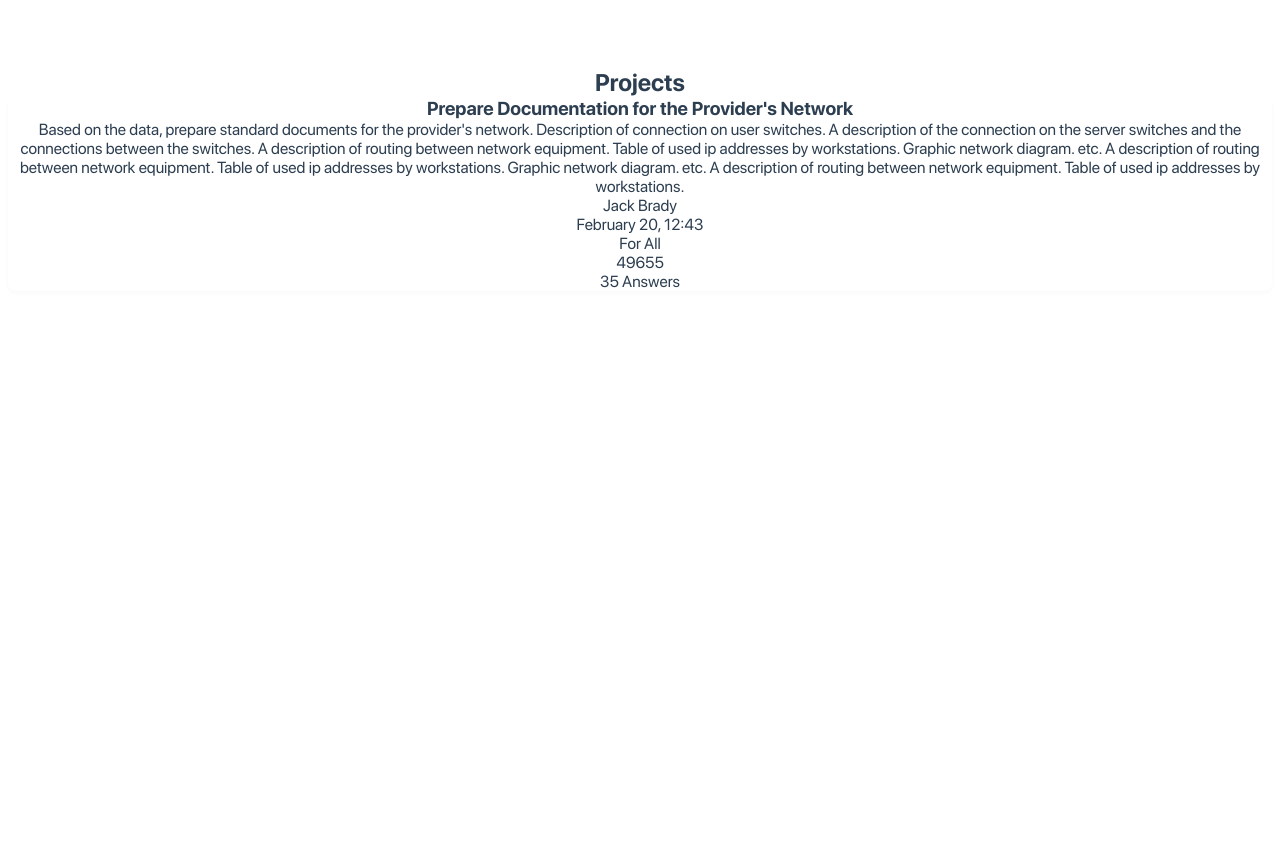
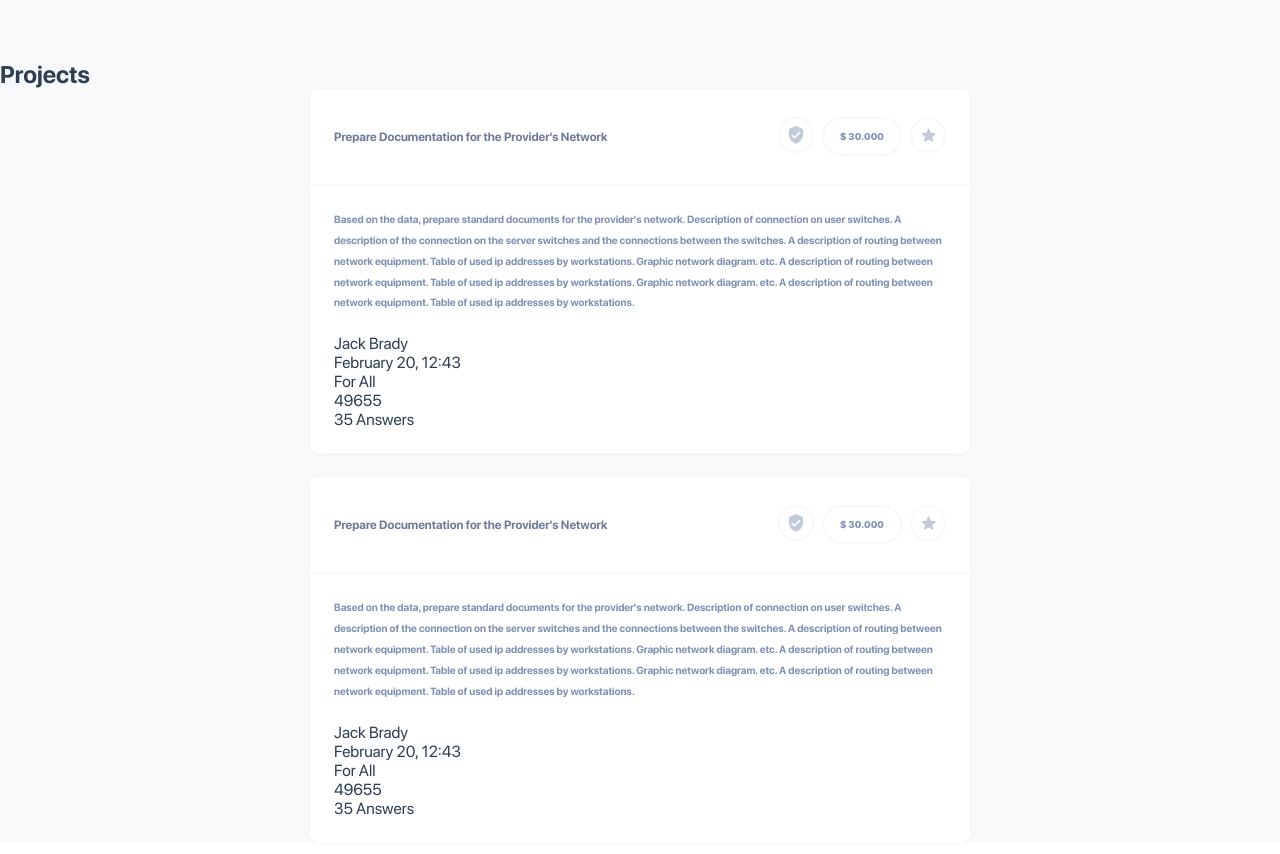
Before and after one commit to Yuzeyzer/freelance-as-a-service-project, a Vue app: page /#/projects in a window 1280 px wide. Shown: the top 854 px of the page. Before the commit the page ends 800 px from the top, so only its background shows below. Built offline with nearby package versions, Linux system fonts and the light colour scheme; a web font is replaced by a local one.

Commit message:
completed Project Head and Project Content

```diff
--- a/src/App.vue
+++ b/src/App.vue
@@ -1,17 +1,15 @@
 <template>
-  <div id="nav">
-
-  </div>
-  <router-view/>
+	<div id="nav"></div>
+	<router-view />
 </template>
 
 <style lang="scss">
 #app {
-  font-family: 'SF Pro Display',Avenir, Helvetica, Arial, sans-serif;
+	font-family: "SF Pro Display", Avenir, Helvetica, Arial, sans-serif;
 	-webkit-font-smoothing: antialiased;
 	-moz-osx-font-smoothing: grayscale;
-  text-align: center;
 	color: #2c3e50;
+	background-color: #F7F8FA;
 }
 
 #nav {
--- a/src/assets/scss/_mixins.scss
+++ b/src/assets/scss/_mixins.scss
@@ -1,4 +1,4 @@
-@mixin font($size, $weight: 700, $ln-height: 1.5) {
+@mixin font($size, $weight: 700, $ln-height: 2) {
   font-style: normal;
   font-weight: $weight;
   font-size: $size;
@@ -7,8 +7,8 @@
 
 @mixin flex($justify: center, $align: center) {
   display: flex;
-  align-items: $justify;
-  justify-content: $align;
+  align-items: $align;
+  justify-content: $justify;
 }
 @mixin position($type, $top: auto, $right: auto, $bottom: auto, $left: auto) {
   position: absolute;
--- a/src/assets/scss/index.scss
+++ b/src/assets/scss/index.scss
@@ -11,6 +11,10 @@
 .col-9 {
   width: 75%;
 }
-ul,h1,h2,h3,h4,h5,h6,p {
+body,ul,h1,h2,h3,h4,h5,h6,p {
   margin: 0;
 }
+ul {
+  padding: 0;
+  list-style-type: none;
+}
--- a/src/components/Project/Item.vue
+++ b/src/components/Project/Item.vue
@@ -4,10 +4,27 @@
 			<h3 class="project__title">
 				Prepare Documentation for the Provider's Network
 			</h3>
-			<div>
-				<div class="project__favorite"></div>
-				<div class="project__budget"></div>
-				<div class="project__secure"></div>
+			<div class="project__widgets">
+				<div class="project__secure">
+					<img :src="shieldIcon" alt="Project is Secure" />
+				</div>
+				<div class="project__budget">$ 30.000</div>
+				<div class="project__favorite">
+					<svg
+						width="15"
+						height="14"
+						viewBox="0 0 15 14"
+						fill="none"
+						xmlns="http://www.w3.org/2000/svg"
+					>
+						<path
+							fill-rule="evenodd"
+							clip-rule="evenodd"
+							d="M7.64537 11.558L10.9654 13.566C11.5734 13.934 12.3174 13.39 12.1574 12.702L11.2774 8.92601L14.2134 6.38201C14.7494 5.91801 14.4614 5.03801 13.7574 4.98201L9.89337 4.65401L8.38137 1.08601C8.10937 0.438006 7.18137 0.438006 6.90937 1.08601L5.39737 4.64601L1.53337 4.97401C0.829371 5.03001 0.541371 5.91001 1.07737 6.37401L4.01337 8.91801L3.13337 12.694C2.97337 13.382 3.71737 13.926 4.32537 13.558L7.64537 11.558Z"
+							fill="#C3CAD9"
+						/>
+					</svg>
+				</div>
 			</div>
 		</div>
 		<div class="project__content">
@@ -37,7 +54,12 @@
 </template>
 
 <script>
-export default {};
+import shieldIcon from "./icons/shield.svg";
+export default {
+	setup() {
+		return { shieldIcon };
+	},
+};
 </script>
 
 <style lang="scss">
@@ -46,5 +68,47 @@ export default {};
 	background: $bg-white;
 	box-shadow: 0 2px vw(5) rgba(54, 61, 77, 0.03);
 	border-radius: vw(10);
+	padding: vw(30) 0;
+	max-width: vw(825);
+	margin: 0 auto vw(30);
+	&__title {
+		@include font(vw(15));
+		color: $color-blue-60;
+	}
+	&__head {
+		padding: vw(5) vw(30) vw(35);
+		@include flex(space-between);
+		border-bottom: 2px solid $bg-blue-90;
+	}
+	&__content,
+	&__footer {
+		padding: 0 vw(30);
+	}
+	&__content {
+		@include font(vw(13));
+		padding: vw(30) vw(30) vw(25);
+		color: $color-blue-70;
+	}
+	&__widgets {
+		display: flex;
+	}
+	&__favorite,
+	&__secure {
+		@include flex;
+		width: vw(40);
+		height: vw(40);
+		border: 2px solid $bg-blue-90;
+		border-radius: 50%;
+	}
+	&__budget {
+		border: 2px solid $bg-blue-90;
+		border-radius: vw(30);
+		padding: vw(10) vw(20);
+		box-sizing: border-box;
+		margin: 0 vw(10);
+
+		@include font(vw(12), 800);
+		color: $color-blue-70;
+	}
 }
 </style>
--- a/src/components/Project/List.vue
+++ b/src/components/Project/List.vue
@@ -1,4 +1,5 @@
 <template>
+	<Project />
 	<Project />
 </template>
 
```
Also changed, not shown: src/components/Project/icons/shield.svg (added). Lines whose indentation alone changed are shown as unchanged.
